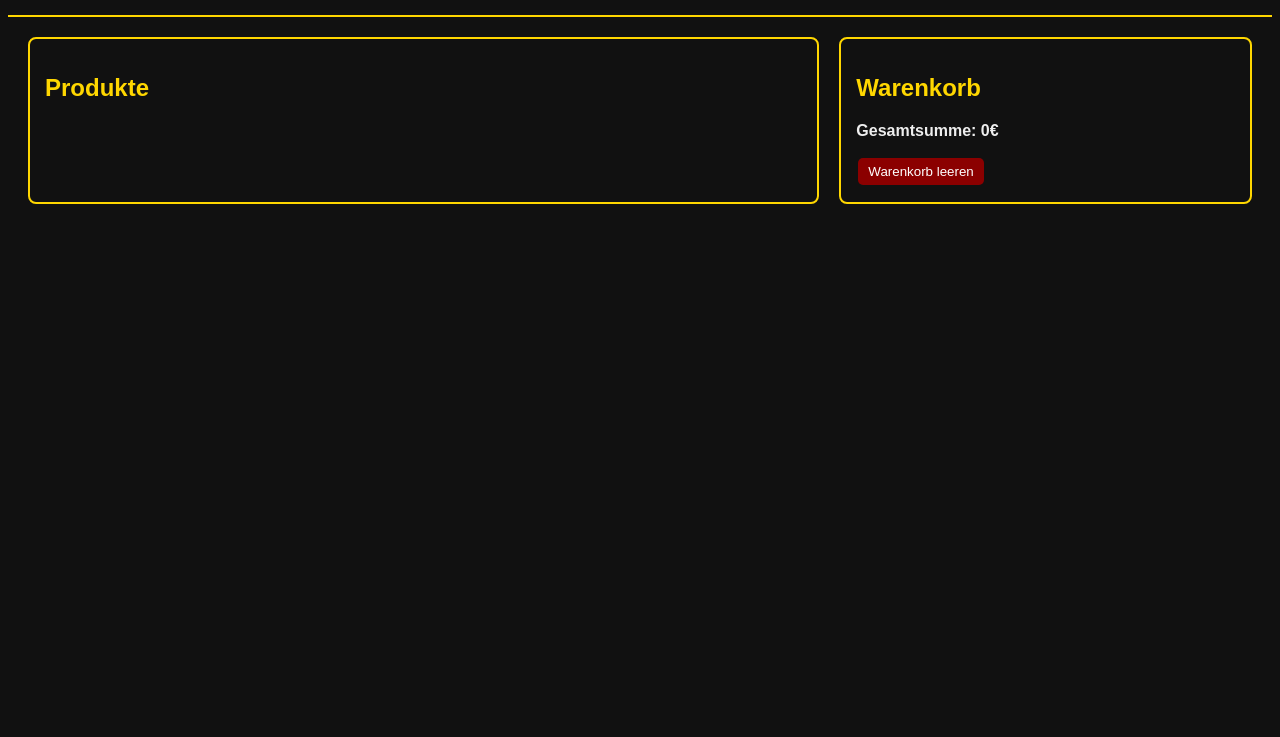
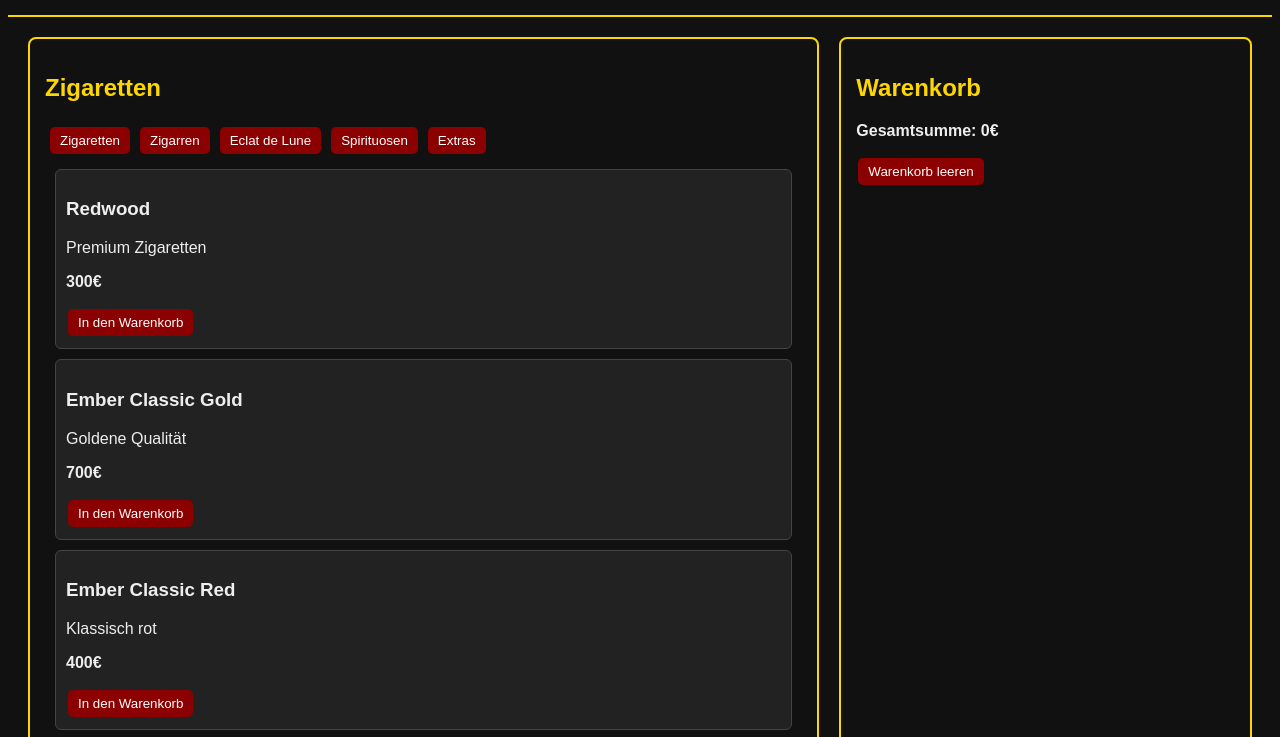
Before and after one commit to markusamon1993/dtc-shop, a plain HTML site: page index.html in a window 1280 px wide. Shown: the part 81-818 px from the top of the page. Drawn offline with Linux system fonts and the light colour scheme.

Commit message:
Update index.html

```diff
--- a/index.html
+++ b/index.html
@@ -36,51 +36,65 @@
     .category-buttons button { margin: 5px; }
     #dtc { cursor: pointer; }
   </style>
+</head>
+<body>
+  <div class="header">
+    <h2>Bestelltyp:</h2>
+    <div id="dtc" onclick="copyDate()"></div>
+  </div>
+
+  <div class="container" id="shop-section">
+    <!-- Produkte -->
+    <div class="products">
+      <h2 id="category-title">Produkte</h2>
+      <div class="category-buttons" id="category-buttons"></div>
+      <div id="product-list"></div>
+    </div>
+
+    <!-- Warenkorb -->
+    <div class="cart">
+      <h2>Warenkorb</h2>
+      <ul id="cart-items"></ul>
+      <p><strong>Gesamtsumme: <span id="total">0</span>€</strong></p>
+      <button onclick="clearCart()">Warenkorb leeren</button>
+    </div>
+  </div>
+
   <script>
     let cart = [];
     let currentCategory = "";
     let currentDate = "";
 
-    // HIER PRODUKTE UND KATEGORIEN EINTRAGEN
-    // ========================================
-    // Beispiel:
-    // "Kategorie-Name": [
-    //   { name: "Produktname", price: 123, desc: "Beschreibung" },
-    //   { name: "Anderes Produkt", price: 456, desc: "Beschreibung" }
-    // ]
-    // ========================================
-
     const categories = {
       "Zigaretten": [
-        { name: "Redwood", price: 300, },
-        { name: "Ember Classic Gold", price: 700, },
-        { name: "Ember Classic Red", price: 400, },
-        { name: "Ember Peppermint", price: 800, }
+        { name: "Redwood", price: 300, desc: "Premium Zigaretten" },
+        { name: "Ember Classic Gold", price: 700, desc: "Goldene Qualität" },
+        { name: "Ember Classic Red", price: 400, desc: "Klassisch rot" },
+        { name: "Ember Peppermint", price: 800, desc: "Mit Pfefferminz" }
       ],
       "Zigarren": [
-        { name: "Atztec Gold", price: 3500, },
-        { name: "Isla del Diabolo", price: 4000, },
-        { name: "El Tropical", price: 5000, },
-        { name: "Los Santos Vice", price: 5000, },
-        { name: "El Patron", price: 6000, }
+        { name: "Atztec Gold", price: 3500, desc: "Luxus Zigarre" },
+        { name: "Isla del Diabolo", price: 4000, desc: "Exotische Mischung" },
+        { name: "El Tropical", price: 5000, desc: "Tropisches Aroma" },
+        { name: "Los Santos Vice", price: 5000, desc: "Premium Qualität" },
+        { name: "El Patron", price: 6000, desc: "Die Beste" }
       ],
       "Eclat de Lune": [
-        { name: "Eclat de Lune Glas", price: 450, },
-        { name: "Eclat de Lune 0,7L", price: 750, },
-        { name: "Eclat de Lune 1L", price: 1000, },
-        { name: "Eclat de Lune 6L", price: 6000, },
-        { name: "Eclat de Lune 15L", price: 15000, }
+        { name: "Eclat de Lune Glas", price: 450, desc: "Im Glas" },
+        { name: "Eclat de Lune 0,7L", price: 750, desc: "0,7 Liter Flasche" },
+        { name: "Eclat de Lune 1L", price: 1000, desc: "1 Liter Flasche" },
+        { name: "Eclat de Lune 6L", price: 6000, desc: "6 Liter Flasche" },
+        { name: "Eclat de Lune 15L", price: 15000, desc: "15 Liter Flasche" }
       ],
       "Spirituosen": [
-        { name: "Calipso Oro Visky", price: 1000, },
-        { name: "Daddy Brandy", price: 1000, },
-        { name: "Daddy Vodka", price: 1000, }
+        { name: "Calipso Oro Visky", price: 1000, desc: "Premium Whisky" },
+        { name: "Daddy Brandy", price: 1000, desc: "Feiner Brandy" },
+        { name: "Daddy Vodka", price: 1000, desc: "Klarer Vodka" }
       ],
       "Extras": [
-        { name: "Daddy's Zippo", price: 400, },
-        { name: "Daddy Tabacco Gutschein", price: 6000, }
-      ],
-
+        { name: "Daddy's Zippo", price: 400, desc: "Hochwertiges Feuerzeug" },
+        { name: "Daddy Tabacco Gutschein", price: 6000, desc: "Geschenkgutschein" }
+      ]
     };
 
     function renderCategories() {
@@ -104,7 +118,7 @@
         list.innerHTML += `
           <div class="product">
             <h3>${p.name}</h3>
-            <p>${p.desc}</p>
+            <p>${p.desc || ''}</p>
             <p><strong>${p.price}€</strong></p>
             <button onclick="addToCart('${currentCategory}', ${i})">In den Warenkorb</button>
           </div>`;
@@ -155,34 +169,12 @@
       }
     }
 
+    // Initialize after page loads
+    window.addEventListener('DOMContentLoaded', function() {
       renderCategories();
       setCategory(Object.keys(categories)[0]);
       setDate();
+    });
   </script>
-</head>
-<body>
-  <div class="header">
-    <h2>Bestelltyp:</h2>
-    <div id="dtc" onclick="copyDate()"></div>
-  </div>
-
-  <div class="container" id="shop-section">
-    <!-- Produkte -->
-    <div class="products">
-      <h2 id="category-title">Produkte</h2>
-      <div class="category-buttons" id="category-buttons"></div>
-      <div id="product-list"></div>
-    </div>
-
-    <!-- Warenkorb -->
-    <div class="cart">
-      <h2>Warenkorb</h2>
-      <ul id="cart-items"></ul>
-      <p><strong>Gesamtsumme: <span id="total">0</span>€</strong></p>
-      <button onclick="clearCart()">Warenkorb leeren</button>
-    </div>
-  </div>
-
-
 </body>
 </html>
```
Lines whose indentation alone changed are shown as unchanged.
